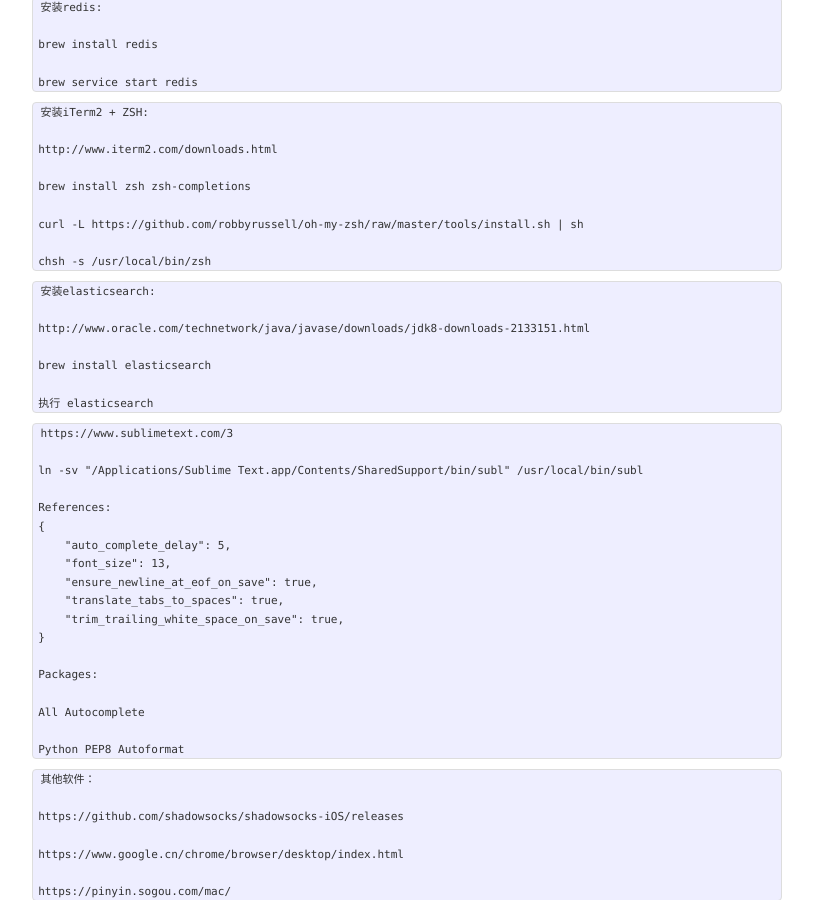
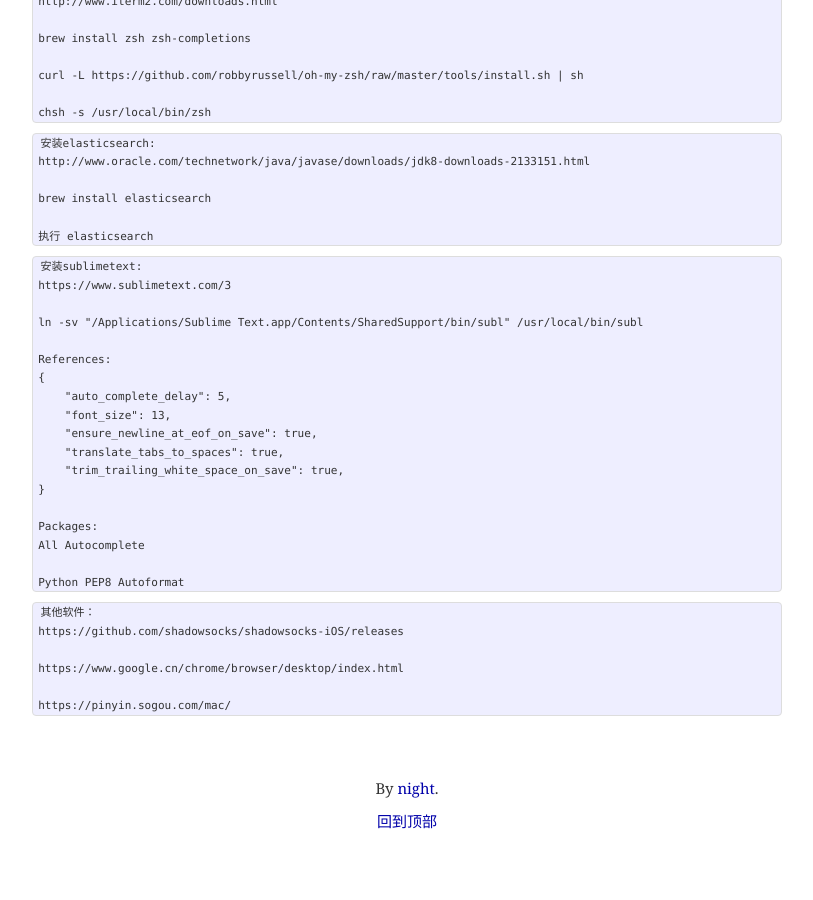
Before and after one commit to night1008/night1008.github.io, a Jekyll site: the page built from _posts/2018-01-07-mac-develop-install.md, in a window 1280 px wide and 900 px high, scrolled down 1821 px. Shown: the whole window, without its empty margins (233-1046 px from the left). Built offline with Jekyll 4.4.1, drawn with Linux system fonts in a browser that asks for light colours; comment, search, counter and statistics services are not loaded; after the commit the page ends 2684 px from its top, so only the background shows below that; some of the changed lines change nothing that is shown.

Commit message:
update post

````diff
--- a/_posts/2018-01-07-mac-develop-install.md
+++ b/_posts/2018-01-07-mac-develop-install.md
@@ -16,7 +16,6 @@
 
 ```
 安装homebrew:
-
 ruby -e "$(curl -fsSL https://raw.githubusercontent.com/Homebrew/install/master/install)"
 
 echo 'export PATH="/usr/local/bin:$PATH"' >> ~/.bash_profile
@@ -24,7 +23,6 @@
 
 ```
 安装python:
-
 由于系统自带的python版本是2.7.10，因此2.7.+版本的需要另外安装
 
 python -V
@@ -50,7 +48,6 @@
 
 ```
 安装git:
-
 brew install git
 
 git config --global user.name “yourname”
@@ -60,7 +57,6 @@
 
 ```
 安装node:
-
 brew install node
 ```
 
@@ -79,7 +75,6 @@
 
 ```
 安装php:
-
 由于系统自带的php版本是7.1.7，因此7.1.+版本的需要另外安装
 
 php —version
@@ -102,7 +97,6 @@
 
 
 独立安装php扩展:
-
 brew install homebrew/php(可选， 可查看所有扩展)
 
 brew install homebrew/php/php71-pdo-pgsql
@@ -114,7 +108,6 @@
 
 ```
 安装redis:
-
 brew install redis
 
 brew service start redis
@@ -122,7 +115,6 @@
 
 ```
 安装iTerm2 + ZSH:
-
 http://www.iterm2.com/downloads.html
 
 brew install zsh zsh-completions
@@ -134,7 +126,6 @@
 
 ```
 安装elasticsearch:
-
 http://www.oracle.com/technetwork/java/javase/downloads/jdk8-downloads-2133151.html
 
 brew install elasticsearch
@@ -143,6 +134,7 @@
 ```
 
 ```
+安装sublimetext:
 https://www.sublimetext.com/3
 
 ln -sv "/Applications/Sublime Text.app/Contents/SharedSupport/bin/subl" /usr/local/bin/subl
@@ -157,7 +149,6 @@
 }
 
 Packages:
-
 All Autocomplete
 
 Python PEP8 Autoformat
@@ -165,7 +156,6 @@
 
 ```
 其他软件：
-
 https://github.com/shadowsocks/shadowsocks-iOS/releases
 
 https://www.google.cn/chrome/browser/desktop/index.html
````
